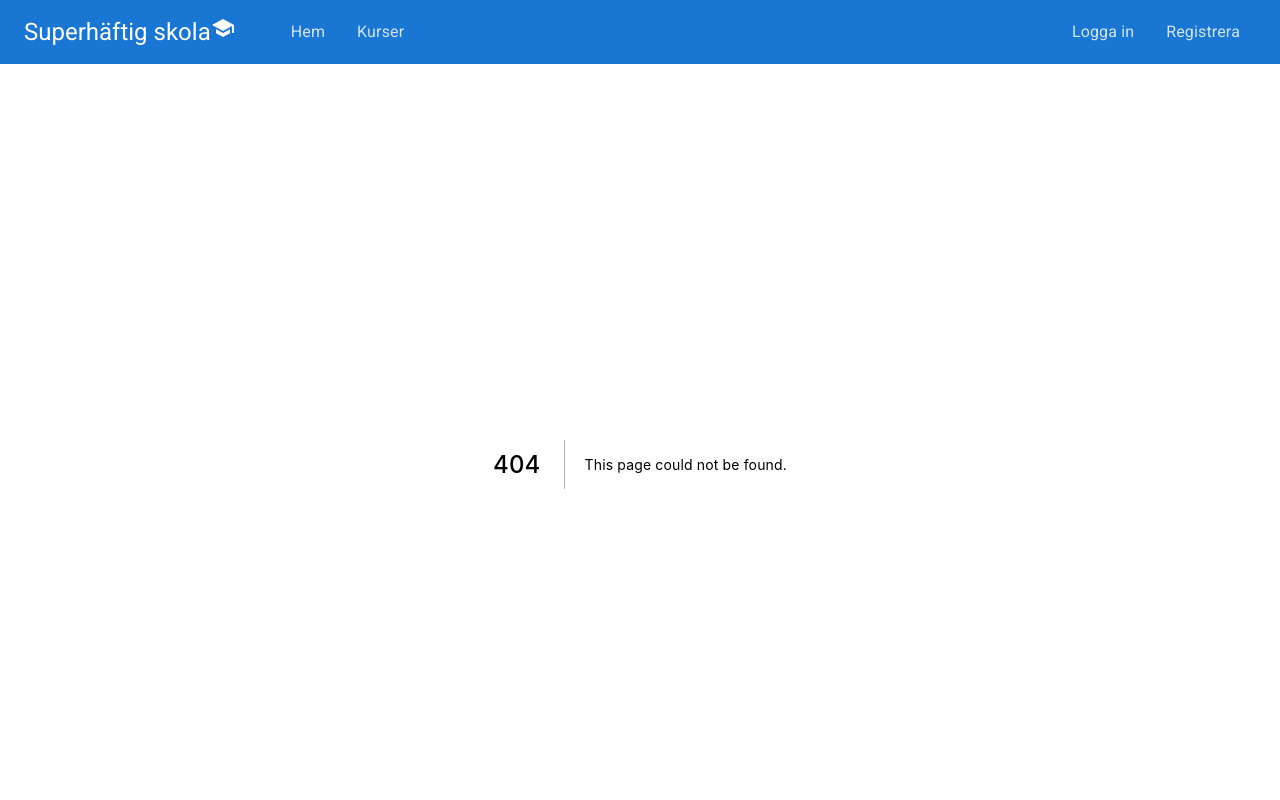
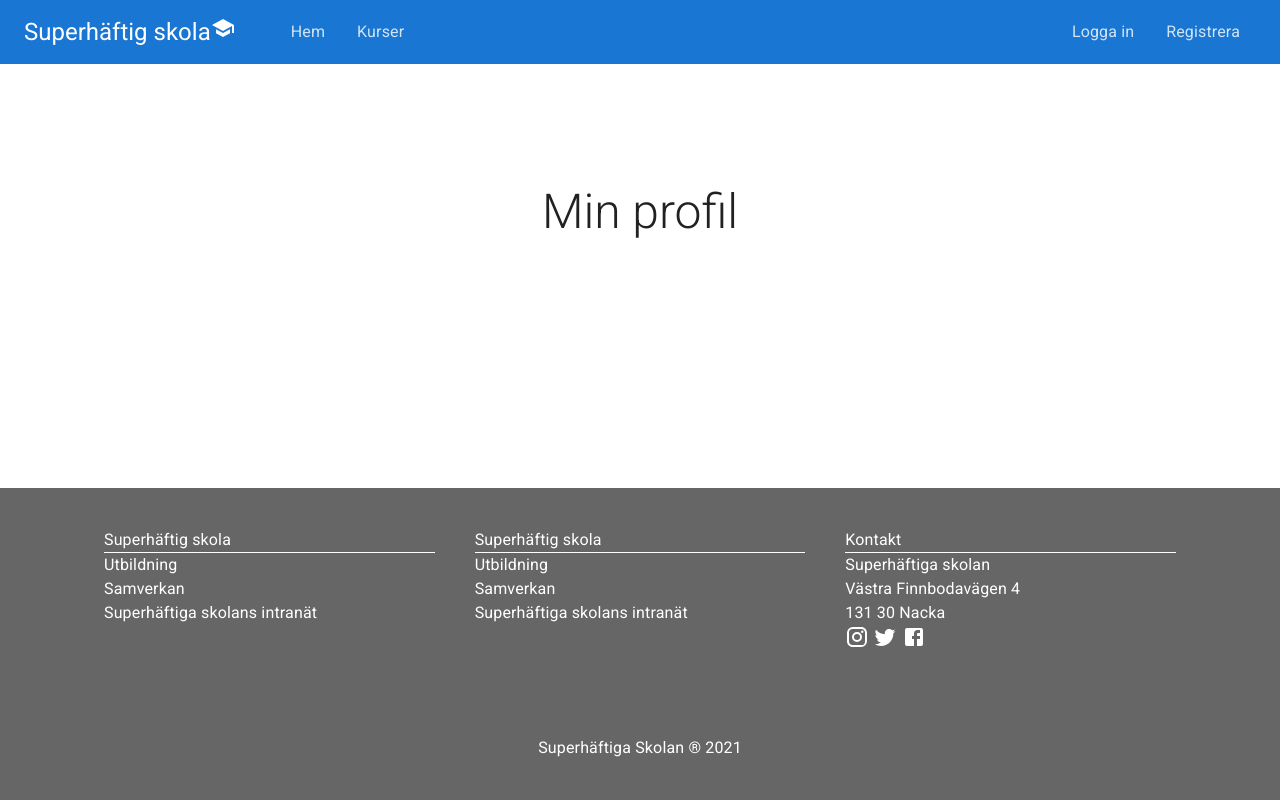
Before and after one commit to oskvr/course-registration-client, a Next.js app: page /account in a window 1280 px wide. Before the commit this address had no page. Shown: the top 800 px of the page. Built offline with nearby package versions, Linux system fonts and the light colour scheme.

Commit message:
Tom mitt konto sida

```diff
--- a/components/Navbar.js
+++ b/components/Navbar.js
@@ -49,7 +49,7 @@ function DesktopNavbar() {
         <Box flex="1" />
         {isLoggedIn ? (
           <>
-            <NavLink href="account/profile">Mitt konto</NavLink>
+            <NavLink href="/account">Mitt konto</NavLink>
             <Button variant="text" color="inherit" onClick={handleLogout}>
               Logga ut
             </Button>
@@ -119,7 +119,7 @@ function MobileNavbar() {
             <ListLink href="/courses" text="Kurser" />
             {isLoggedIn ? (
               <>
-                <ListLink href="/account/profile" text="Mitt konto" />
+                <ListLink href="/account" text="Mitt konto" />
                 <ListItem disablePadding>
                   <ListItemButton
                     onClick={() => {
--- /dev/null
+++ b/pages/account/index.js
@@ -0,0 +1,27 @@
+import { Button, Container, Grid, Typography } from "@mui/material";
+import { Box } from "@mui/system";
+import Image from "next/image";
+import Link from "@/components/Link";
+export default function Home() {
+  return (
+    <Container
+      sx={{
+        display: "grid",
+        justifyContent: "center",
+        paddingTop: 15,
+      }}
+    >
+      <Box
+        sx={{
+          display: "flex",
+          flexDirection: "column",
+          justifyContent: "center",
+        }}
+      >
+        <Typography variant="h3" fontWeight="light" textAlign="center">
+          Min profil
+        </Typography>
+      </Box>
+    </Container>
+  );
+}
```
